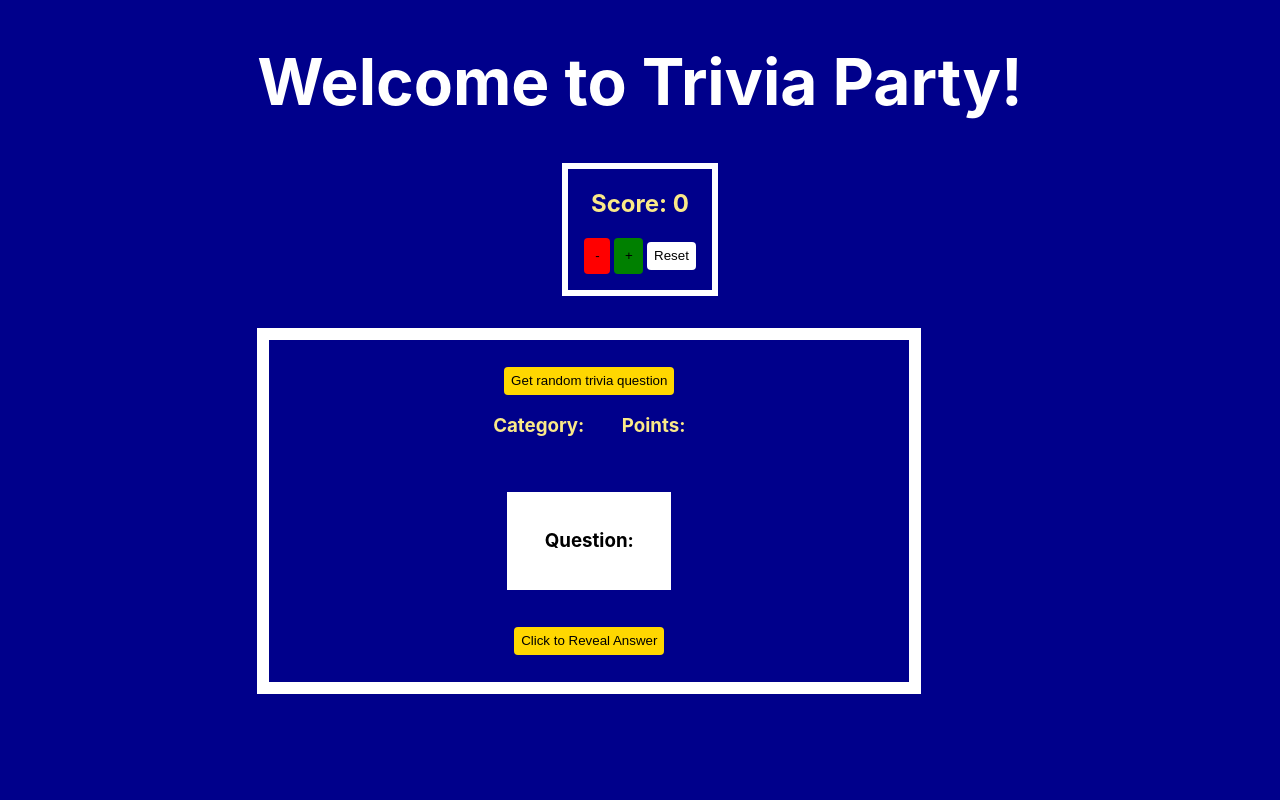
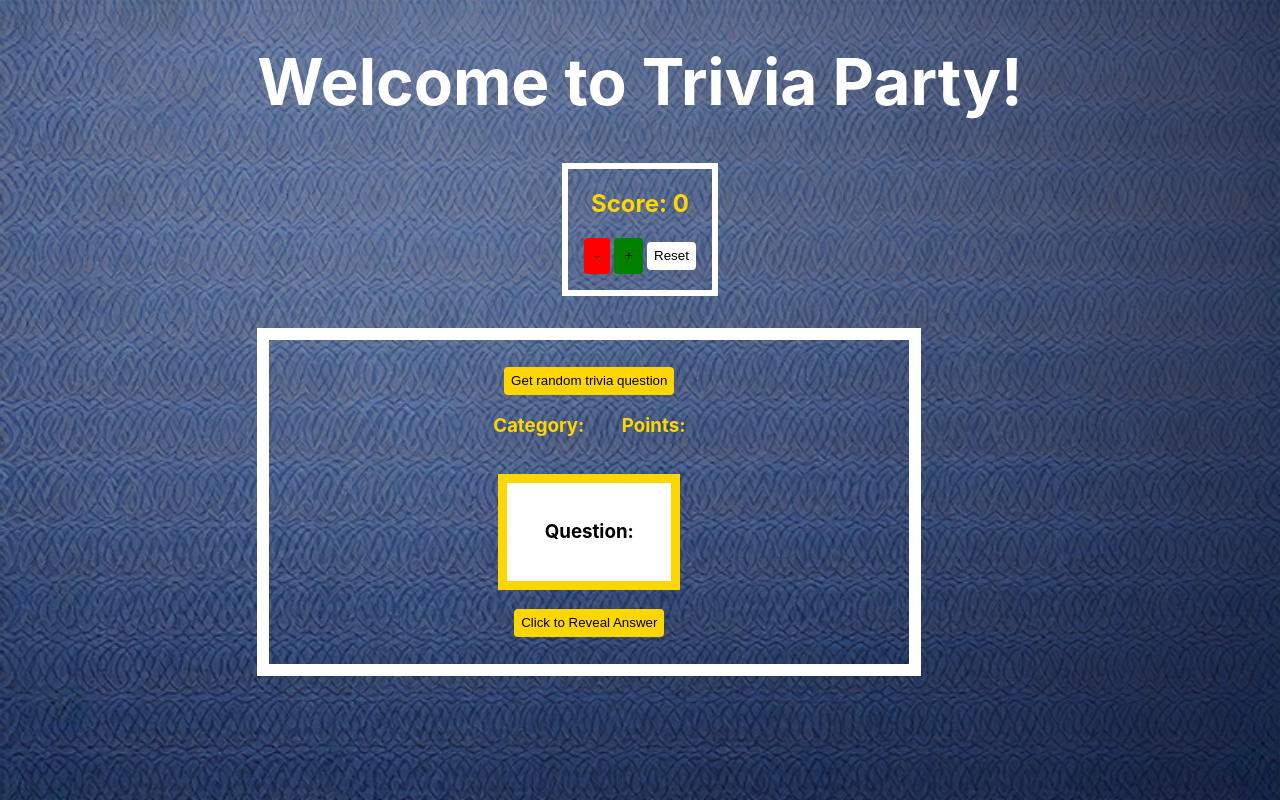
Before and after one commit to cmorela80525/w10d3, a React (Create React App) app: page / in a window 1280 px wide. Built offline with nearby package versions, Linux system fonts and the light colour scheme; no server answers; the HTML template or start-up script is replaced by a standard one.

Commit message:
change design

```diff
--- a/src/App.css
+++ b/src/App.css
@@ -1,6 +1,7 @@
 body {
   text-align: center;
-  background-color:darkblue;
+  background-image: url("/src/assets/blue-background.jpg");
+  background-size: cover;
   display: flex;
   justify-content: center;
 }
@@ -20,11 +21,11 @@ h1 {
 }
 
 h2 {
-  color: rgb(250, 233, 136)
+  color: gold;
 }
 
 h3 {
-  color: rgb(250, 233, 136)
+  color: gold;
 }
 
 #score {
@@ -47,7 +48,7 @@ h3 {
   background-color:white;
   color:black;
   padding:2em;
-  border: 1em solid darkblue
+  border: .5em solid gold;
 }
 
 #answer {
```
Also changed, not shown: src/assets/blue-background.jpg (added).
